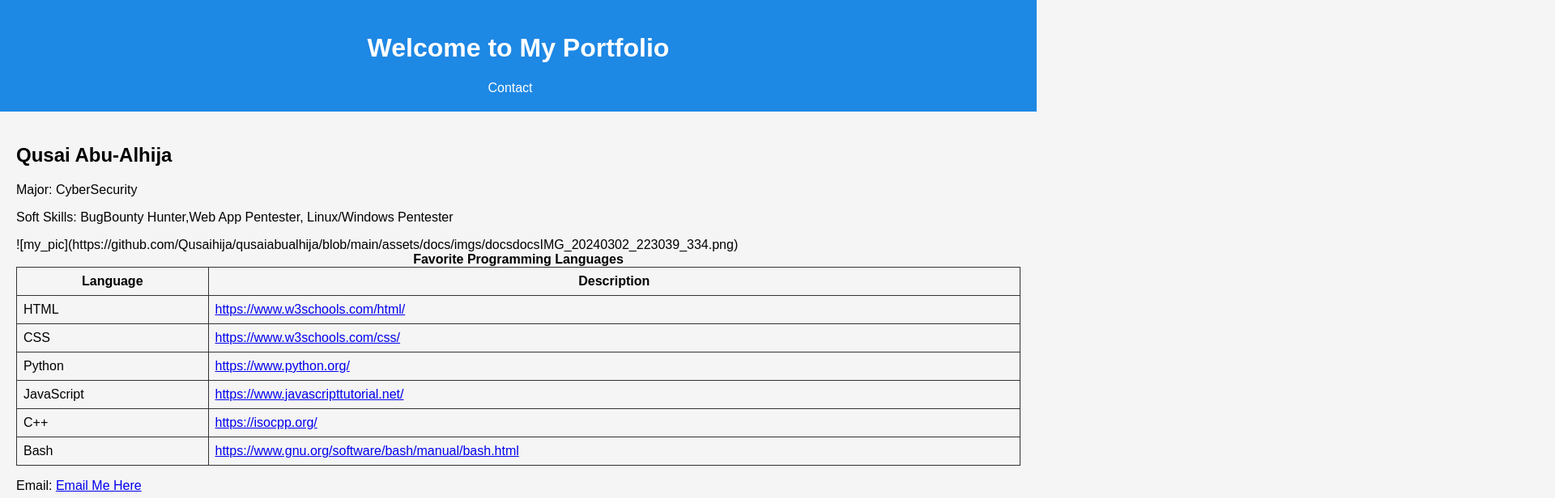
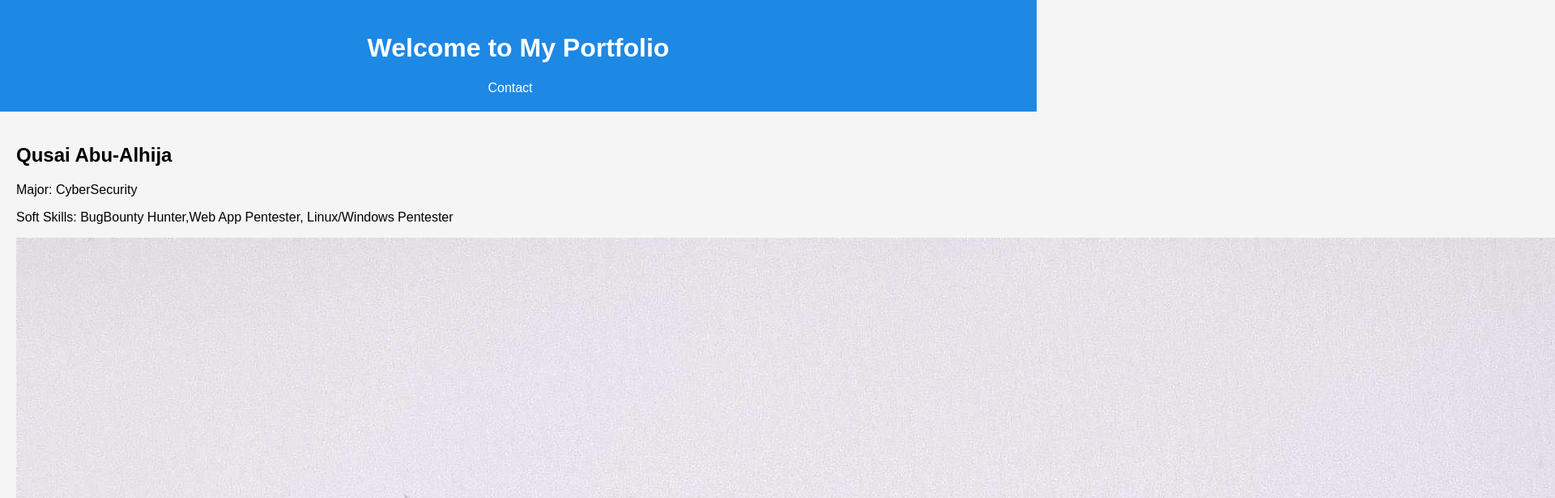
Before and after one commit to Qusaihija/qusaiabualhija, a plain HTML site: page index.html in a window 1280 px wide. Shown: the top 616 px of the page at 81% size, 1920 px wide, since content can reach past the window. Drawn offline with Linux system fonts and the light colour scheme.

Commit message:
Update index.html

```diff
--- a/index.html
+++ b/index.html
@@ -20,7 +20,7 @@
             <h2>Qusai Abu-Alhija</h2>
             <p>Major: CyberSecurity</p>
             <p>Soft Skills: BugBounty Hunter,Web App Pentester, Linux/Windows Pentester</p>
-            ![my_pic](https://github.com/Qusaihija/qusaiabualhija/blob/main/assets/docs/imgs/docsdocsIMG_20240302_223039_334.png)
+            <img src="https://github.com/Qusaihija/qusaiabualhija/blob/main/assets/docs/imgs/docsdocsIMG_20240302_223039_334.png">
             <table>
                 <caption>Favorite Programming Languages</caption>
                 <tr>
```
